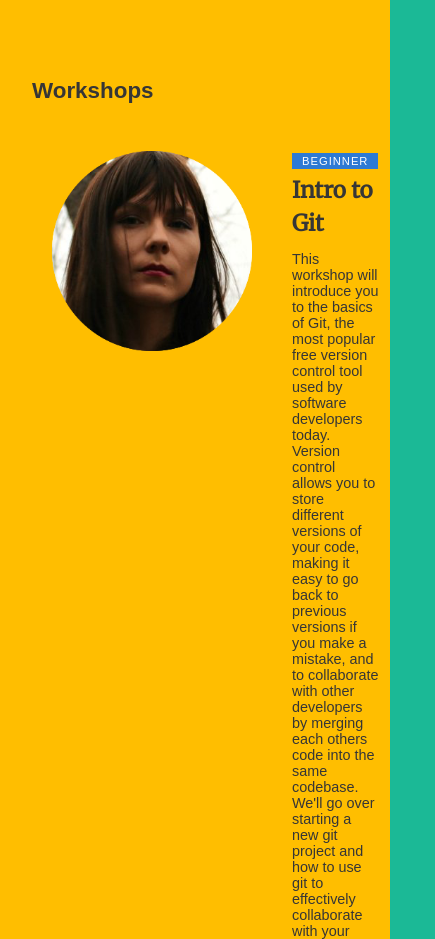
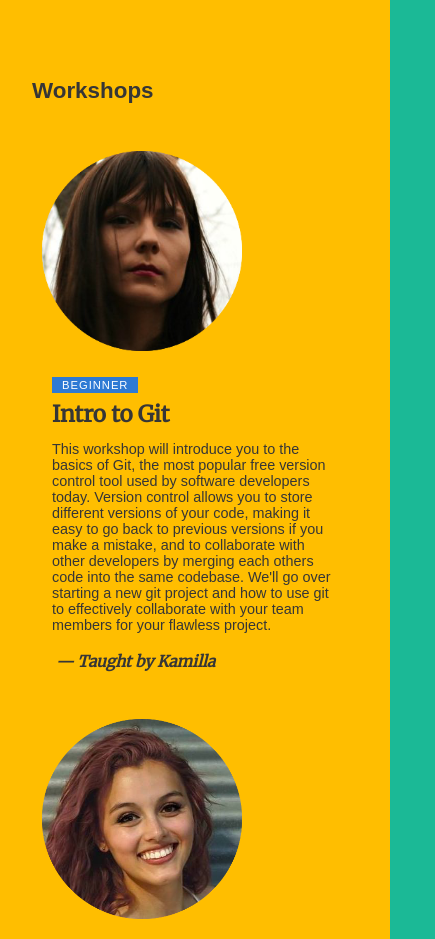
Before and after one commit to flawlesshacks/2018.flawlesshacks.com, a plain HTML site: page index.html in a window 390 px wide. Shown: the part 920-1859 px from the top of the page, 435 px wide, since content can reach past the window. Drawn offline with nearby package versions, Linux system fonts and the light colour scheme; a web font is replaced by a local one.

Commit message:
workshops mobile

```diff
--- a/css/style.css
+++ b/css/style.css
@@ -447,7 +447,14 @@ h3 {
   .flex-item.right .center {
     margin-top: 3em;
   }
-
+  .workshop {
+    flex-wrap:wrap;
+    align-content: center;
+  }
+  .workshop .photo > img {
+    margin:0 auto;
+    padding:20px 10px 0px;
+  }
 }
 
 @media (max-width: 530px) {
@@ -466,4 +473,5 @@ h3 {
     padding: 5em 2em;
   }
 
+
 }
```
